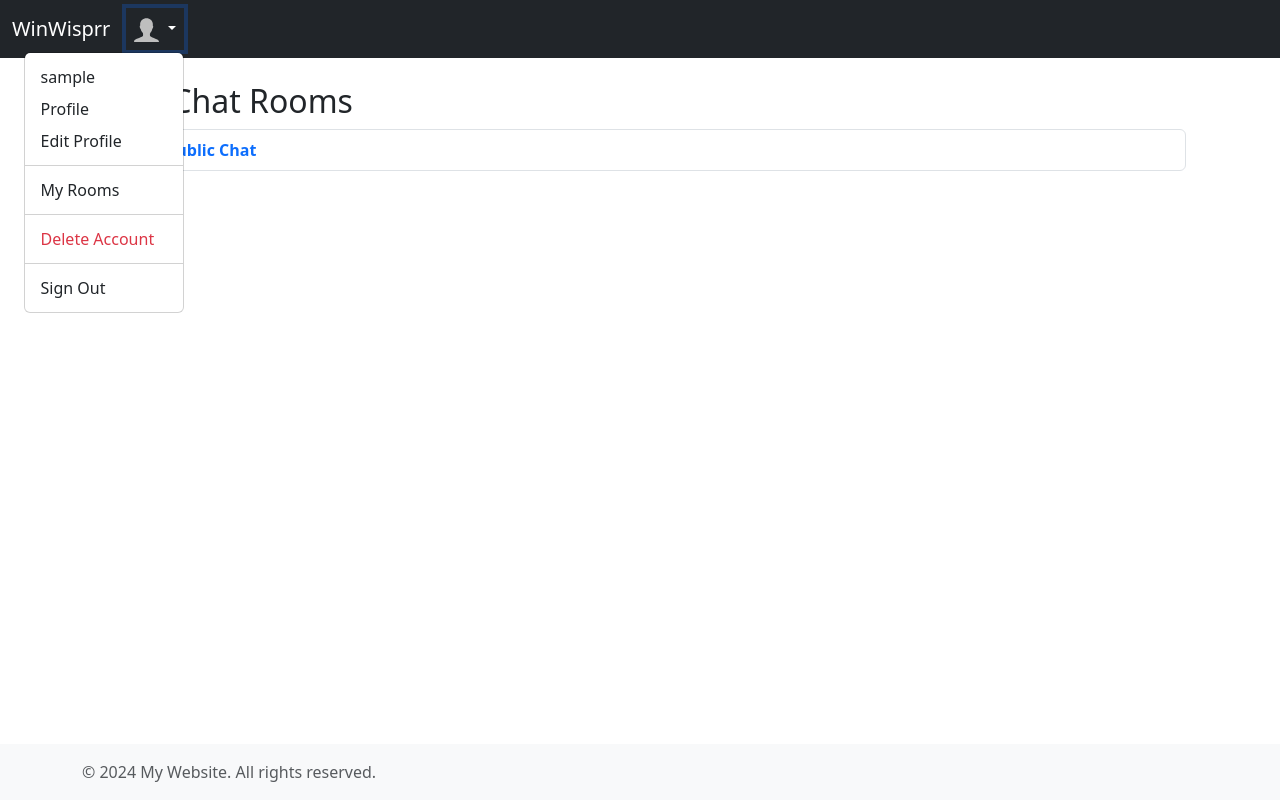
After one commit to susonsapkota/wisprr, a Django app: page /rooms/ in a window 1280 px wide, after a click that opens the changed part. The commit adds this page. Run offline with Django 4.2, Linux system fonts and the light colour scheme; the visitor is signed in with stand-in values (Sample User, id 1); data that the repository does not hold is empty; some libraries are stand-ins or nearby versions.

Commit message:
fixed private chat and also added page for all private chats

```diff
--- a/chat/consumers.py
+++ b/chat/consumers.py
@@ -64,11 +64,9 @@ class ChatConsumer(WebsocketConsumer):
 
     def update_count(self):
         online = self.room.online_users.count() - 1
-        other_user = self.room.online_users.all()
         event = {
             'type': 'online_count_handler',
             'online_count': online,
-            'other_user': other_user
         }
         async_to_sync(self.channel_layer.group_send)(
             self.room_name, event
--- a/chat/urls.py
+++ b/chat/urls.py
@@ -5,11 +5,11 @@ URL configuration for winwisprr project.
 
 from django.contrib import admin
 from django.urls import path, include
-from .views import chat,get_or_create_room
+from .views import chat, get_or_create_room
 
 urlpatterns = [
     path('', chat, name='home'),
-    path('chat/<username>', get_or_create_room, name= 'chat'),
+    path('chat/<username>', get_or_create_room, name='chat'),
     path('room/<room_name>', chat, name='chat_room'),
 
 ]
--- a/chat/views.py
+++ b/chat/views.py
@@ -82,3 +82,21 @@ def get_or_create_room(request, username):
         chatroom.members.add(chat_user, request.user)
 
     return redirect('chat_room', chatroom.name)
+
+
+@login_required
+def available_rooms(request):
+    user_rooms = Room.objects.filter(members=request.user)
+    rooms_data = []
+
+    for room in user_rooms:
+        other_users = room.members.exclude(id=request.user.id)
+        rooms_data.append({
+            'room': room,
+            'other_users': other_users  # This will contain users other than the current user
+        })
+
+    context = {
+        'rooms_data': rooms_data,
+    }
+    return render(request, 'chat/available_rooms.html', context)
--- a/templates/base.html
+++ b/templates/base.html
@@ -70,7 +70,12 @@
                                 <li>
                                     <hr class="dropdown-divider">
                                 </li>
-                                <li><a class="dropdown-item text-danger" href="{% url 'profile_delete' %}">Delete Account</a></li>
+                                <li><a class="dropdown-item" href="{% url 'available_rooms' %}">My Rooms</a></li>
+                                <li>
+                                    <hr class="dropdown-divider">
+                                </li>
+                                <li><a class="dropdown-item text-danger" href="{% url 'profile_delete' %}">Delete
+                                    Account</a></li>
                                 <li>
                                     <hr class="dropdown-divider">
                                 </li>
@@ -83,7 +88,8 @@
                         <a class="nav-link" href="{% url 'account_login' %}">Login</a>
                     </li>
                     <li class="nav-item">
-                        <a class="nav-link" href="{% url 'account_signup' %}?next={% url 'profile_onboarding' %}">Signup</a>
+                        <a class="nav-link"
+                           href="{% url 'account_signup' %}?next={% url 'profile_onboarding' %}">Signup</a>
                     </li>
                 {% endif %}
             </ul>
--- /dev/null
+++ b/templates/chat/available_rooms.html
@@ -0,0 +1,33 @@
+{% extends 'base.html' %}
+
+{% block content %}
+    <div class="container">
+        <h2>Your Chat Rooms</h2>
+        <ul class="list-group">
+            <li class="list-group-item"><a href="{% url 'home' %}"
+                                           class="text-decoration-none">
+                <strong>Global Public Chat</strong>
+            </a>
+            </li>
+            {% for room_data in rooms_data %}
+                <li class="list-group-item">
+                    <a href="{% url 'chat_room' room_data.room.name %}" class="text-decoration-none">
+                        <strong>{% for user in room_data.other_users %}
+                            @{{ user.username }}{% if not forloop.last %}, {% endif %}
+                        {% endfor %}</strong>
+                    </a>
+                    {% if room_data.room.is_private %}
+                        <span class="badge bg-secondary">
+                            Private Chat with
+                            {% for user in room_data.other_users %}
+                                @{{ user.username }}{% if not forloop.last %}, {% endif %}
+                            {% endfor %}
+                        </span>
+                    {% else %}
+                        <span class="badge bg-primary">Public Chat</span>
+                    {% endif %}
+                </li>
+            {% endfor %}
+        </ul>
+    </div>
+{% endblock %}
--- a/winwisprr/urls.py
+++ b/winwisprr/urls.py
@@ -20,13 +20,17 @@ from django.contrib import admin
 from django.urls import path, include
 
 from users.views import profile_view
+from chat.views import available_rooms
 
 urlpatterns = [
     path('admin/', admin.site.urls),
     path('accounts/', include('allauth.urls')),
     path('', include('chat.urls')),
     path('profile/', include('users.urls')),
-    path('@<username>/',profile_view, name='profile'  ),
+    path('@<username>/', profile_view, name='profile'),
+
+    path('rooms/', available_rooms, name='available_rooms'),
+
 ]
 
 urlpatterns += static(settings.MEDIA_URL, document_root=settings.MEDIA_ROOT)
```
Also changed, not shown: templates/chat/chat.html (+5 -2 lines), templates/chat/partial/count_p.html (+5 -4 lines), templates/chat/partial/notification.html (added, +10 -0 lines).
